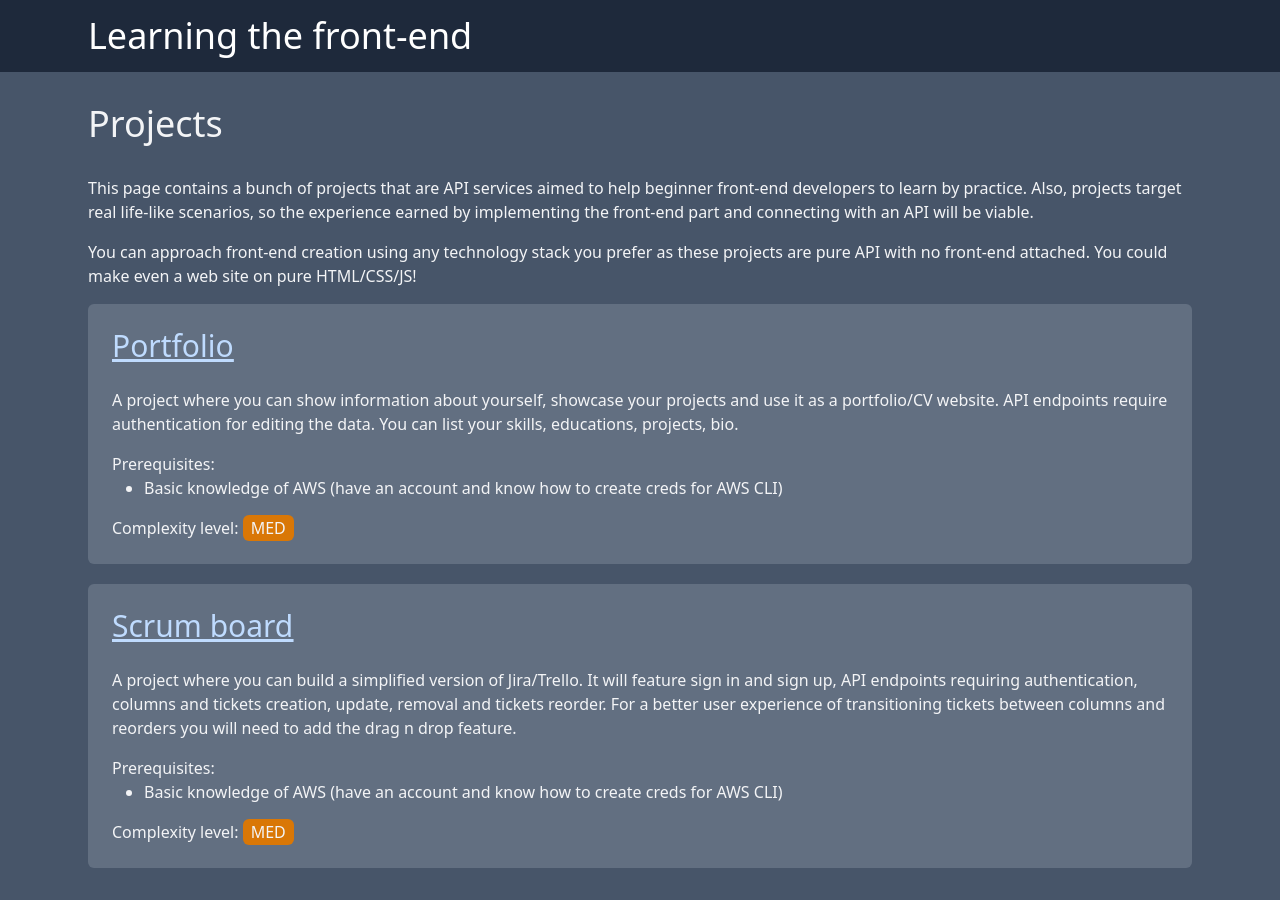
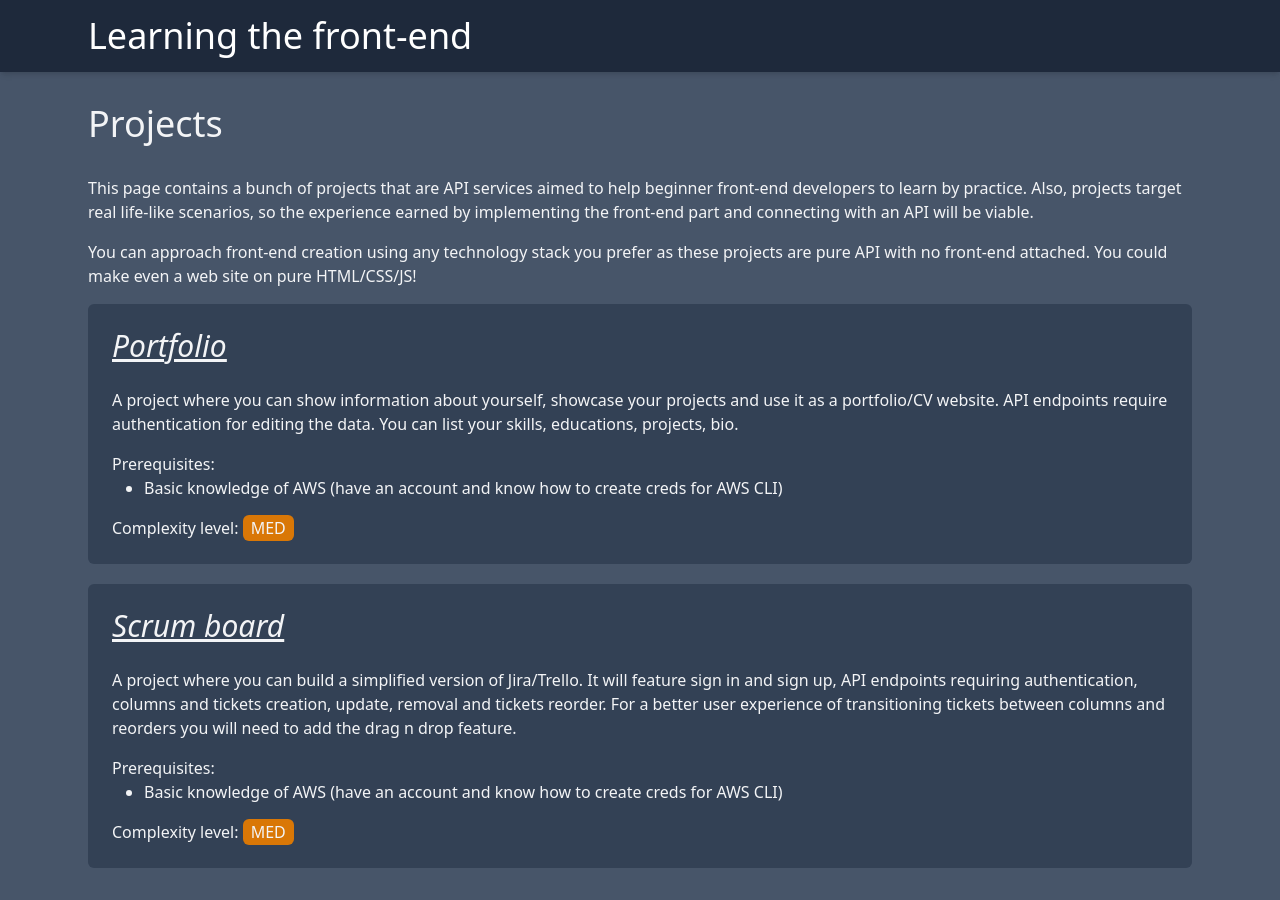
Before and after one commit to gultyaev/learning-front-end, a Gatsby site: page / in a window 1280 px wide. Built offline with nearby package versions, Linux system fonts and the light colour scheme; Gatsby itself is replaced by a stand-in of ours; some packages are replaced by stand-ins of ours.

Commit message:
Update UI color scheme

```diff
--- a/src/components/Layout.tsx
+++ b/src/components/Layout.tsx
@@ -48,7 +48,7 @@ function Layout({
         <body className="min-h-screen bg-slate-600" />
       </Helmet>
 
-      <header className="bg-slate-800">
+      <header className="bg-slate-800 shadow-md">
         <Wrapper className="text-4xl text-white">
           <Link to="/">{site?.siteMetadata?.title}</Link>
         </Wrapper>
--- a/src/components/StarterProjectListItem.tsx
+++ b/src/components/StarterProjectListItem.tsx
@@ -29,8 +29,8 @@ function StarterProjectListItem({ data }: StarterProjectListItemProps) {
   }
 
   return (
-    <article className="bg-slate-300/20 rounded-md p-6 flex flex-col space-y-4">
-      <h2 className="text-3xl mb-2 underline text-blue-200">
+    <article className="bg-slate-700 rounded-md p-6 flex flex-col space-y-4">
+      <h2 className="text-3xl mb-2 underline italic">
         <Link to={`/starter/${data.slug}`}>{data.frontmatter.title}</Link>
       </h2>
       <p>{data.frontmatter.description}</p>
```
